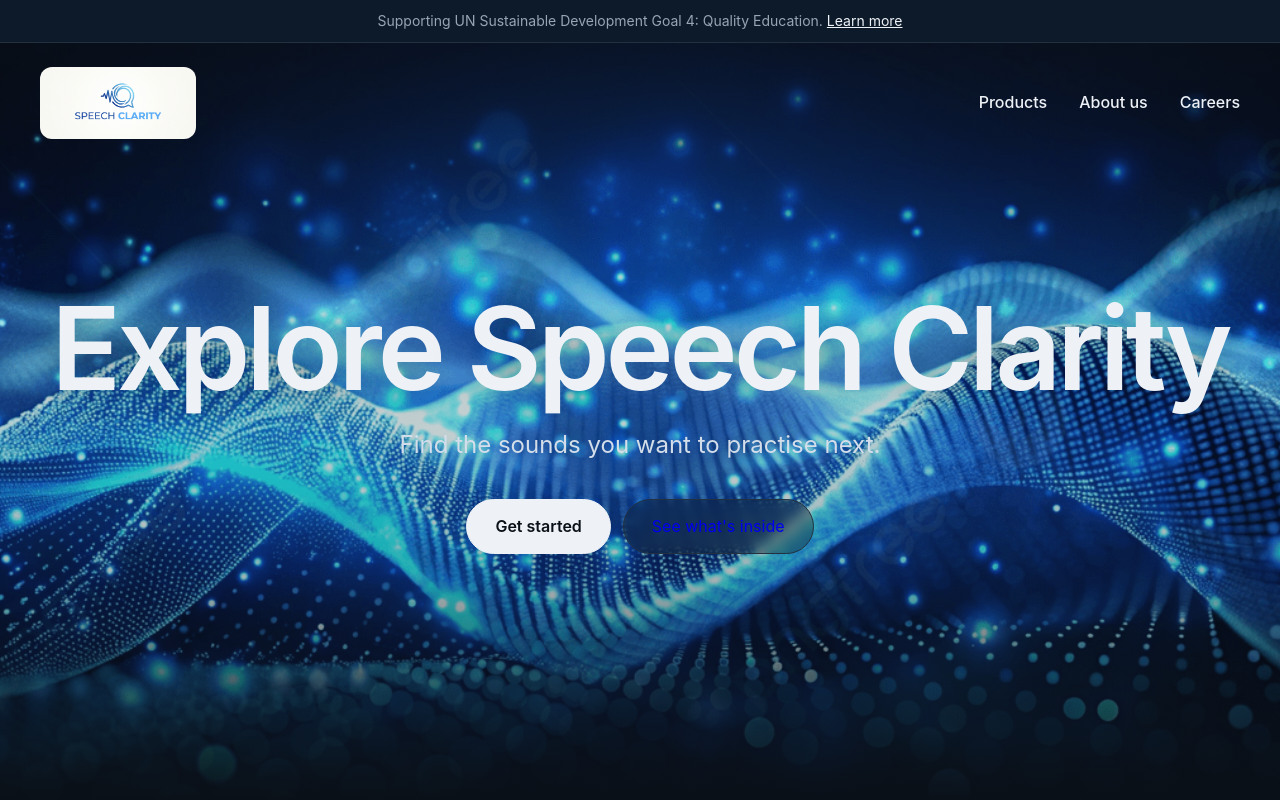
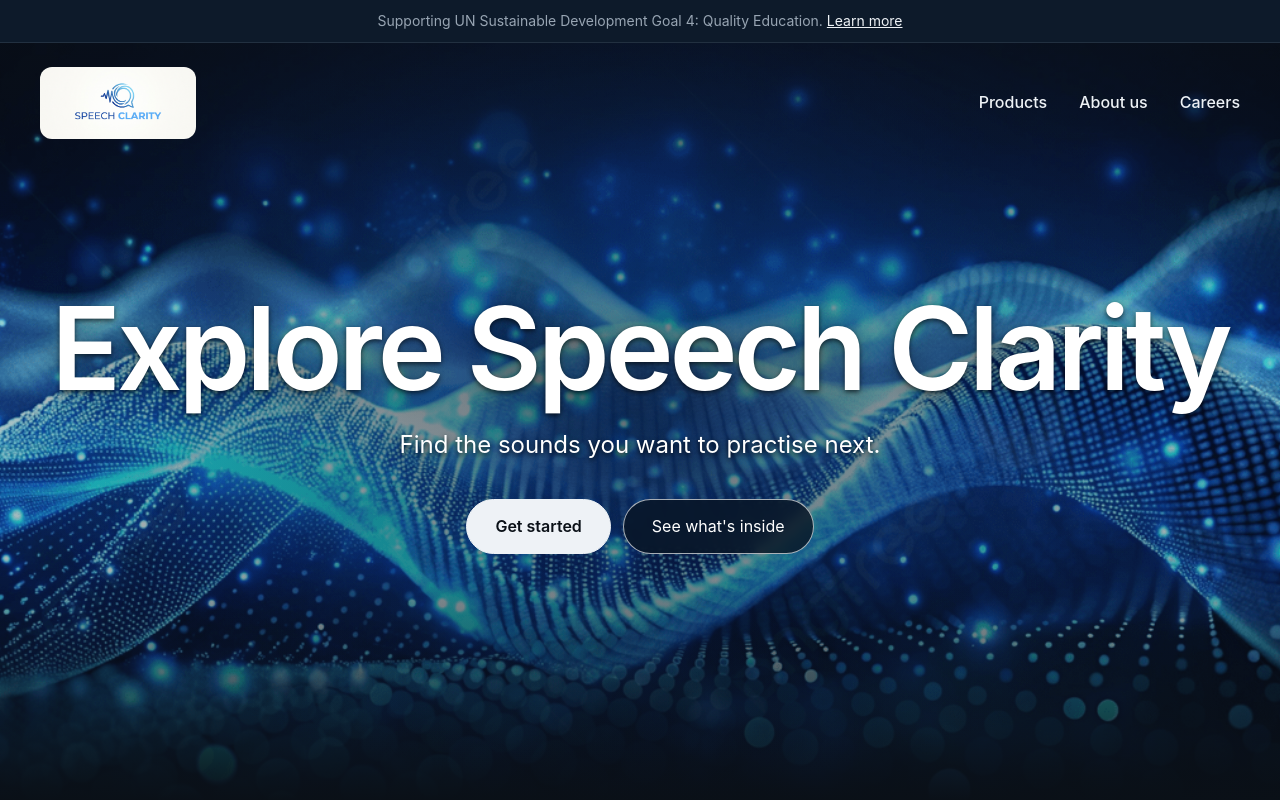
Before and after one commit to Asky-2759/vigilant-train, a React (Vite) app in the folder frontend/: page / in a window 1280 px wide. Shown: the top 800 px of the page. Built offline with nearby package versions, Linux system fonts and the light colour scheme.

Commit message:
Improve landing text and secondary button contrast

```diff
--- a/frontend/src/styles.css
+++ b/frontend/src/styles.css
@@ -58,12 +58,13 @@ textarea,select { width:100%; padding:12px 14px; border:1px solid var(--line); b
 .lp-strip a { color:var(--ink); }
 .lp-hero { position:relative; min-height:max(640px,calc(100svh - 41px)); display:grid; place-items:center; text-align:center; overflow:hidden; isolation:isolate; }
 .lp-hero img { position:absolute; inset:0; width:100%; height:100%; object-fit:cover; z-index:-2; }
-.lp-hero::after { content:""; position:absolute; inset:0; z-index:-1; background:linear-gradient(to bottom,rgba(10,16,23,.75),rgba(10,16,23,.1) 35%,rgba(10,16,23,.3) 70%,var(--bg)); }
+.lp-hero::after { content:""; position:absolute; inset:0; z-index:-1; background:radial-gradient(ellipse at 50% 48%,rgba(5,15,30,.48),transparent 72%),linear-gradient(to bottom,rgba(10,16,23,.75),rgba(10,16,23,.18) 35%,rgba(10,16,23,.3) 70%,var(--bg)); }
 .lp-nav { position:absolute; top:0; left:0; right:0; display:flex; justify-content:space-between; align-items:center; padding:24px 40px; }
 .lp-links { display:flex; gap:32px; font-weight:500; } .lp-links a { color:var(--ink); text-decoration:none; } .lp-links a:hover { text-decoration:underline; text-underline-offset:6px; }
-.lp-center { padding:0 24px; } .lp-title { font-size:clamp(48px,9vw,120px); font-weight:600; letter-spacing:-.035em; line-height:1; text-shadow:0 2px 40px rgba(0,0,0,.4); }
-.lp-sub { font-size:clamp(18px,2.2vw,24px); margin:20px 0 36px; color:#d4deea; }
-.btn.ghost { background:rgba(10,16,23,.35); backdrop-filter:blur(6px); }
+.lp-center { padding:0 24px; } .lp-title { font-size:clamp(48px,9vw,120px); font-weight:600; letter-spacing:-.035em; line-height:1; color:#fff; text-shadow:0 2px 5px rgba(0,0,0,.65),0 8px 32px rgba(0,0,0,.35); }
+.lp-sub { font-size:clamp(18px,2.2vw,24px); margin:20px 0 36px; color:#fff; text-shadow:0 2px 5px rgba(0,0,0,.8); }
+.btn.ghost,.btn.ghost:visited { color:#fff; background:rgba(8,20,36,.82); border-color:rgba(255,255,255,.65); backdrop-filter:blur(6px); }
+.btn.ghost:hover { color:#fff; background:#142b45; border-color:#fff; }
 .lp-cards { max-width:1240px; margin:0 auto; padding:16px 32px 0; display:grid; grid-template-columns:repeat(6,1fr); gap:16px; }
 .lp-card { position:relative; isolation:isolate; min-height:420px; padding:32px; border-radius:var(--r); background-size:cover; display:flex; flex-direction:column; justify-content:flex-end; align-items:flex-start; gap:10px; }
 .lp-card::before { content:""; position:absolute; inset:0; z-index:-1; border-radius:var(--r); background:linear-gradient(to top,rgba(10,16,23,.88),rgba(10,16,23,.25) 70%); }
```
